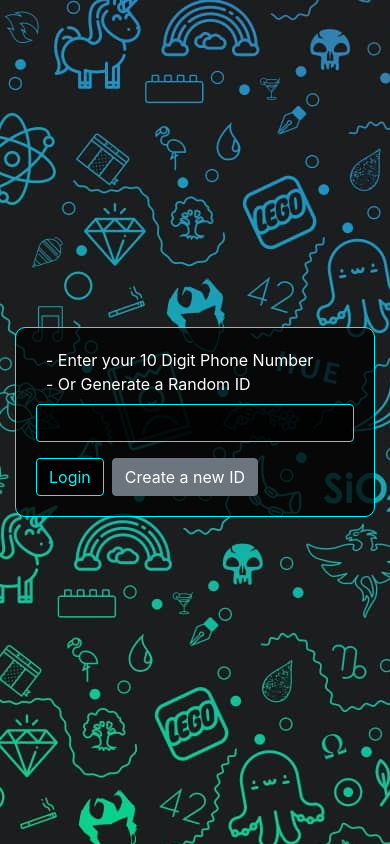
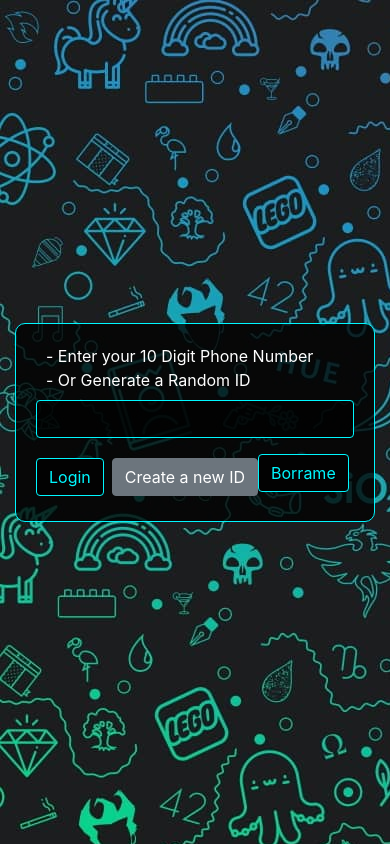
Before and after one commit to UlisesVil/React-Socket-io-Chat, a React (Create React App) app: page / in a window 390 px wide. Built offline with nearby package versions, Linux system fonts and the light colour scheme.

Commit message:
display menu and hamburger on movil fixed

```diff
--- a/public/index.html
+++ b/public/index.html
@@ -8,10 +8,9 @@
     <link rel="apple-touch-icon" href="%PUBLIC_URL%/logo192.png" />
     <link rel="manifest" href="%PUBLIC_URL%/manifest.json" />
     <script src="https://kit.fontawesome.com/94235d9528.js" crossorigin="anonymous"></script>
-    <title>Bla bla bla</title>
+    <title>Bla bla blaaa!!!</title>
   </head>
   <body>
-    <noscript>You need to enable JavaScript to run this app.</noscript>
     <div id="root"></div>
   </body>
 </html>
--- a/src/assets/css/sideBar.css
+++ b/src/assets/css/sideBar.css
@@ -87,16 +87,15 @@
     border-color: rgb(0, 247, 255) !important;
 }
 
-
+/*
 @media screen and (min-width: 770px) {
     .sideBarContainer{
         display: flex !important;
 
     }
-}
+}*/
 @media screen and (max-width: 770px) {
     .sideBarContainer{
-
         margin-top: 60px !important;
     }
 
--- a/src/components/Dashboard.js
+++ b/src/components/Dashboard.js
@@ -6,10 +6,40 @@ import { useConversations } from '../contexts/ConversationsProvider';
 export default function Dashboard({ id }) {
     const { selectedConversation } = useConversations();
 
+    function openMenu(){
+        let sideBarContainer=document.getElementById("sideBarContainer");
+        console.log(sideBarContainer);
+
+        if(sideBarContainer.style.display==="none"){
+            let sideBarContainer=document.getElementById("sideBarContainer");
+            sideBarContainer.style.display = "flex";
+            console.log(sideBarContainer);
+
+
+        }else{
+            let sideBarContainer=document.getElementById("sideBarContainer");
+            sideBarContainer.style.display = "none";
+            console.log(sideBarContainer);
+        }
+
+    }
+
+    function eraseLocalStorage(){
+        localStorage.clear();
+    }
+
+
     return (
         <div className="d-flex" style={{ height: '100vh'}}>
+            <div id="hamburgerHide"><i className="fas fa-hamburger hamburgerHide" onClick={() =>openMenu()} style={{display:'none'}}></i></div>
+            <div onClick={() => eraseLocalStorage()} className="rounded-1 modalButton" style={{ position: 'fixed'}}>
+                Borrame
+            </div>
             <Sidebar id = { id } />
             { selectedConversation &&  <OpenConversation /> }
+
         </div>
+
+
     )
 }
--- a/src/components/Login.js
+++ b/src/components/Login.js
@@ -16,6 +16,10 @@ export default function Login({ onIdSubmit }) {
         onIdSubmit(uuidV4());
     }
 
+    function eraseLocalStorage(){
+        localStorage.clear();
+    }
+
     return (
         <Container className="align-items-center d-flex" style={{ height: '100vh'}}>
             <Form onSubmit={handleSubmit} className="w-100 loginForm">
@@ -28,6 +32,9 @@ export default function Login({ onIdSubmit }) {
                 </Form.Group>
                 <Button type="submit" className="mr-2 btnCreate">Login</Button>
                 <Button onClick={createNewId} variant="secondary" >Create a new ID</Button>
+                <Button onClick={() => eraseLocalStorage()} className="rounded-1 modalButton">
+                    Borrame
+                </Button>
             </Form>
 
         </Container>
--- a/src/components/OpenConversation.js
+++ b/src/components/OpenConversation.js
@@ -22,28 +22,12 @@ function handleSubmit(e){
 
 }
 
-function openMenu(){
-    let sideBarContainer=document.getElementById("sideBarContainer");
-    console.log(sideBarContainer);
 
-    if(sideBarContainer.style.display==="none"){
-        let sideBarContainer=document.getElementById("sideBarContainer");
-        sideBarContainer.style.display = "flex";
-        console.log(sideBarContainer);
-
-
-    }else{
-        let sideBarContainer=document.getElementById("sideBarContainer");
-        sideBarContainer.style.display = "none";
-        console.log(sideBarContainer);
-    }
-
-}
 
     return (
 
         <div className="d-flex flex-column flex-grow-1 conversationMain">
-             <div id="hamburgerHide"><i className="fas fa-hamburger hamburgerHide" onClick={() =>openMenu()} style={{display:'none'}}></i></div>
+
             <div className="flex-grow-1 overflow-auto">
                 <div className="d-flex flex-column align-items-start justify-content-end px-3">
 
--- a/src/components/Sidebar.js
+++ b/src/components/Sidebar.js
@@ -20,7 +20,7 @@ export default function Sidebar({id}) {
     }
 
     return (
-        <div id="sideBarContainer" className="flex-column sideBarContainer" style={{display:'none'}}>
+        <div id="sideBarContainer" className="flex-column sideBarContainer" style={{display:'flex'}}>
             <Tab.Container activeKey={activeKey} onSelect={setActiveKey}>
                 <Nav variant="tabs" className="justify-content-left">
                     <Nav.Item>
```
Also changed, not shown: 6 other files (tests, documents, lock files or other folders).
